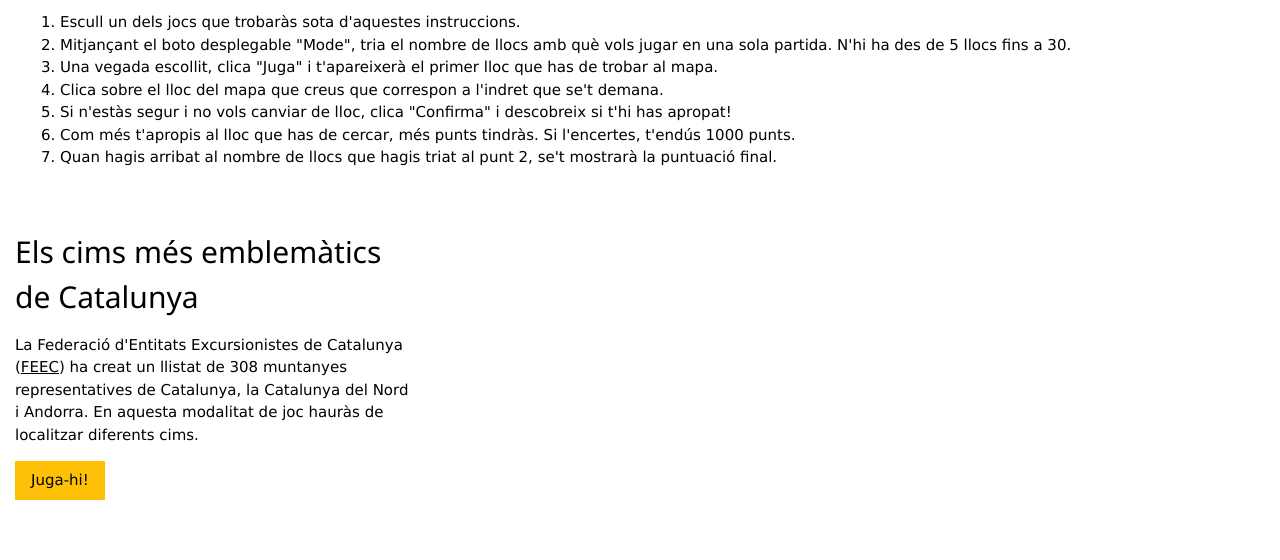
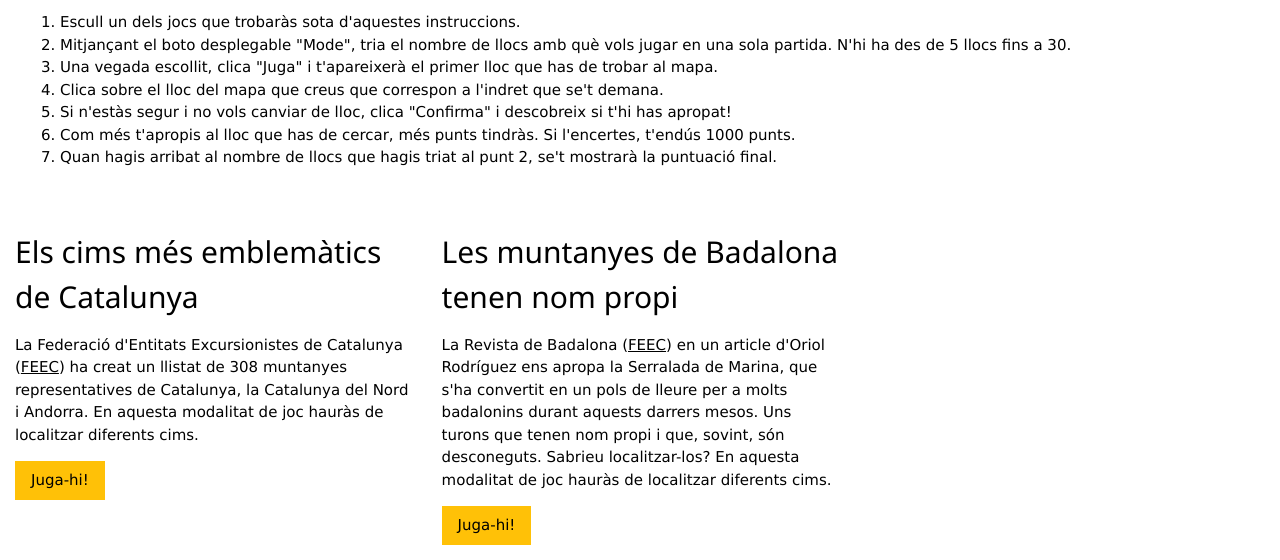
Before and after one commit to ecasellas/geo-locs, a Flask app: page / in a window 1280 px wide. Shown: the part 321-881 px from the top of the page. Before the commit the page ends 821 px from the top, so only its background shows below. Run offline with Flask 2, Linux system fonts and the light colour scheme.

Commit message:
Adds link to bdn in home page

```diff
--- a/templates/home.html
+++ b/templates/home.html
@@ -48,6 +48,16 @@
       <a id="btnCatPeaks" href="catalan-peaks" class="w3-button w3-amber">Juga-hi!</a>
     </div>
 
+    <div class="column">
+      <h2>Les muntanyes de Badalona tenen nom propi</h2>
+      <p>La Revista de Badalona (<a
+          href="https://www.feec.cat/activitats/100-cims/">FEEC</a>) en un article d'Oriol Rodríguez ens apropa la Serralada de Marina, que s'ha convertit en un pols de lleure per a molts badalonins durant aquests darrers mesos.
+          Uns turons que tenen nom propi i que, sovint, són desconeguts. Sabrieu localitzar-los?
+          En aquesta modalitat de joc hauràs de localitzar diferents cims.
+      </p>
+      <a id="btnBdnPeaks" href="bdn-peaks" class="w3-button w3-amber">Juga-hi!</a>
+    </div>
+
     <!-- <div class="column">
       <h2>En construcció</h2>
       <p>En construcció.</p>
```
